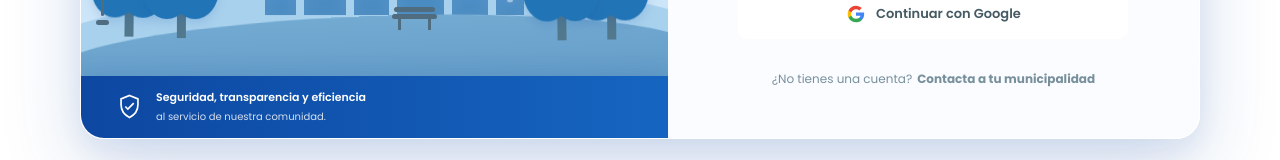
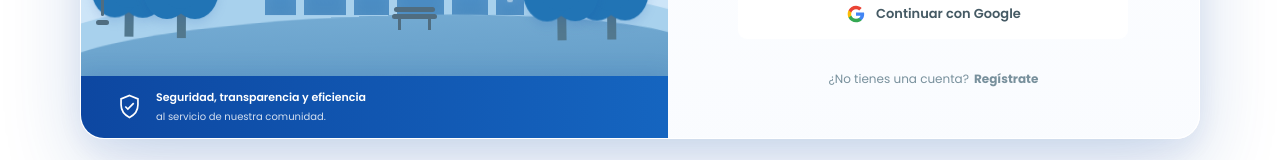
Before and after one commit to marcosmontenegro-2025031/ProyectoFinalBim4, an Angular app in the folder CivicFix/Frontend/: page /login in a window 1280 px wide. Shown: the part 649-809 px from the top of the page. Built offline with nearby package versions, Linux system fonts and the light colour scheme.

Commit message:
feat: se agrego el url register-usuario

```diff
--- a/CivicFix/Frontend/src/app/components/login-usuario/login-usuario.html
+++ b/CivicFix/Frontend/src/app/components/login-usuario/login-usuario.html
@@ -744,8 +744,8 @@
                         ¿No tienes una cuenta?
                     </span>
 
-                    <a href="#">
-                        Contacta a tu municipalidad
+                    <a routerLink="/register">
+                        Regístrate
                     </a>
 
                 </div>
```
